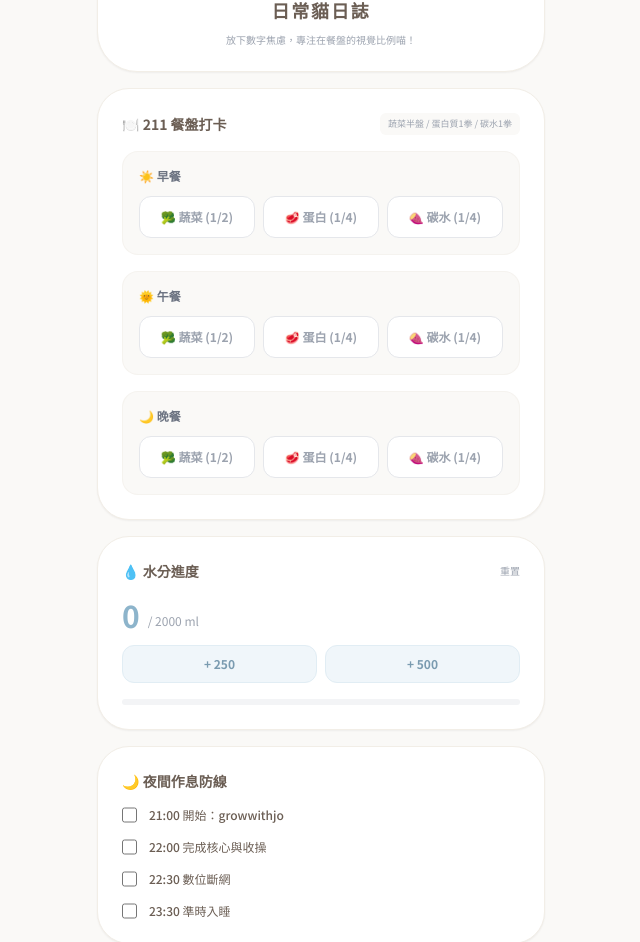
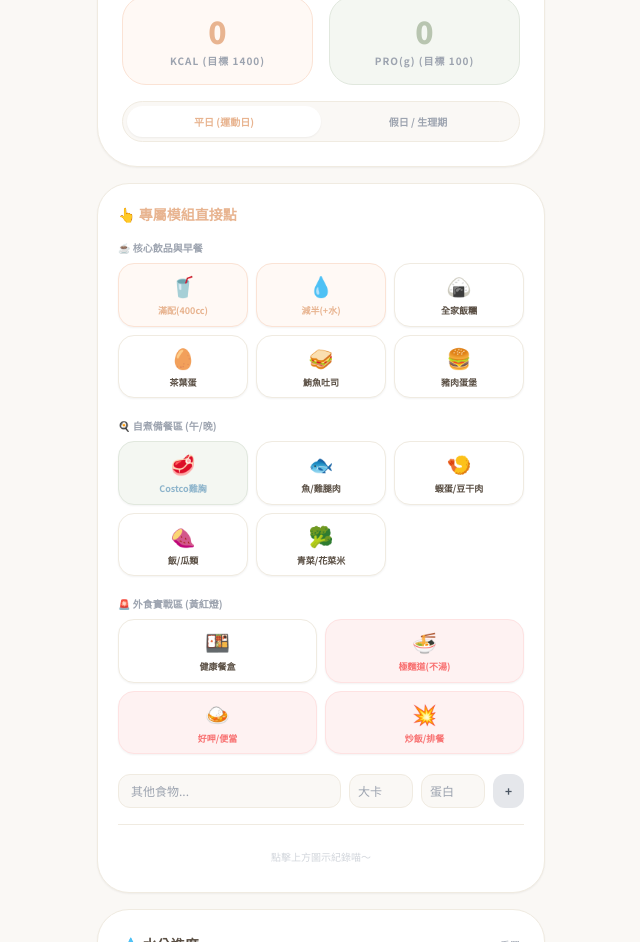
Before and after one commit to LulumeQQ/2026meow, a plain HTML site: page index.html in a window 1280 px wide. Shown: the part 105-1047 px from the top of the page, without its empty margins (319-959 px from the left). Drawn offline with nearby package versions, Linux system fonts and the light colour scheme.

Commit message:
Update index.html

```diff
--- a/index.html
+++ b/index.html
@@ -3,121 +3,157 @@
 <head>
     <meta charset="UTF-8">
     <meta name="viewport" content="width=device-width, initial-scale=1.0">
-    <title>日常貓日誌 🐾 211餐盤版</title>
+    <title>日常貓日誌 🐾 專屬模組版</title>
     <script src="https://cdn.tailwindcss.com"></script>
-    <script>
-        tailwind.config = {
-            theme: {
-                extend: {
-                    colors: {
-                        'cat-bg': '#FAF9F7',
-                        'cat-main': '#E8B490',
-                        'cat-green': '#B8C5B0',
-                        'cat-text': '#6B5E54',
-                        'cat-card': '#FFFFFF',
-                        'cat-border': '#F2EEE7'
-                    }
-                }
-            }
-        }
-    </script>
     <style>
-        @import url('https://fonts.googleapis.com/css2?family=Noto+Sans+TC:wght@400;500;700&display=swap');
-        body { font-family: 'Noto Sans TC', sans-serif; color: #6B5E54; background-color: #FAF9F7; }
+        @import url('https://fonts.googleapis.com/css2?family=Noto+Sans+TC:wght@400;500;700;900&display=swap');
+        body { font-family: 'Noto Sans TC', sans-serif; color: #5A4F44; background-color: #FAF8F5; }
         .no-scrollbar::-webkit-scrollbar { display: none; }
-        .task-checkbox:checked + label { text-decoration: line-through; color: #B8C5B0; }
+        .task-checkbox:checked + label { text-decoration: line-through; color: #A7B49E; }
 
-        /* 211 按鈕點擊後的狀態 */
-        .btn-veg.active { background-color: #e6f2e6; border-color: #B8C5B0; color: #5c8a5c; }
-        .btn-pro.active { background-color: #fff0e6; border-color: #E8B490; color: #d97736; }
-        .btn-car.active { background-color: #fdf5e6; border-color: #f0d5a8; color: #c49a45; }
+        /* 快捷按鈕點擊動畫 */
+        .tap-btn { transition: transform 0.1s, box-shadow 0.1s; }
+        .tap-btn:active { transform: scale(0.95); box-shadow: inset 0 2px 4px rgba(0,0,0,0.1); }
     </style>
 </head>
 <body class="min-h-screen flex justify-center py-6 px-4">
 
     <div class="max-w-md w-full space-y-4 pb-12">
 
-        <div class="bg-cat-card rounded-[2.5rem] shadow-sm border border-cat-border p-6 text-center">
+        <div class="bg-white rounded-[2.5rem] shadow-sm border border-[#F0EBE1] p-6">
             <div class="flex justify-between items-center mb-4">
                 <span class="text-3xl">🐈</span>
-                <input type="date" id="current-date" onchange="loadDateData()" class="border-none text-xs focus:outline-none cursor-pointer bg-cat-bg px-4 py-1.5 rounded-full font-bold">
+                <input type="date" id="current-date" onchange="loadDateData()" class="border-none text-xs font-bold text-gray-500 bg-[#FAF8F5] px-4 py-2 rounded-full focus:outline-none">
             </div>
-            <h1 class="text-lg font-bold tracking-widest text-cat-text mb-2">日常貓日誌</h1>
-            <p class="text-[10px] text-gray-400">放下數字焦慮，專注在餐盤的視覺比例喵！</p>
+
+            <div class="grid grid-cols-2 gap-4 mt-2">
+                <div class="bg-[#FFF9F5] p-4 rounded-3xl border border-[#FBE3D5] text-center">
+                    <div class="text-3xl font-black text-[#E8B490]" id="total-calories">0</div>
+                    <p class="text-[10px] text-gray-400 font-bold tracking-widest mt-1">KCAL (目標 <span id="target-cal">1400</span>)</p>
+                </div>
+                <div class="bg-[#F4F7F2] p-4 rounded-3xl border border-[#E1E8DE] text-center">
+                    <div class="text-3xl font-black text-[#B8C5B0]" id="total-protein">0</div>
+                    <p class="text-[10px] text-gray-400 font-bold tracking-widest mt-1">PRO(g) (目標 100)</p>
+                </div>
+            </div>
+
+            <div class="flex bg-[#FAF8F5] rounded-full p-1 border border-[#F0EBE1] mt-4 text-[10px]">
+                <button id="mode-weekday" onclick="setMode('weekday')" class="flex-1 py-2 rounded-full font-bold transition-all">平日 (運動日)</button>
+                <button id="mode-rest" onclick="setMode('rest')" class="flex-1 py-2 rounded-full font-bold text-gray-400 transition-all">假日 / 生理期</button>
+            </div>
         </div>
 
-        <div class="bg-cat-card rounded-[2rem] shadow-sm border border-cat-border p-6">
-            <div class="flex justify-between items-center mb-4">
-                <h2 class="font-bold flex items-center gap-2 text-sm text-cat-text">🍽️ 211 餐盤打卡</h2>
-                <div class="text-[9px] text-gray-400 bg-cat-bg px-2 py-1 rounded-md">蔬菜半盤 / 蛋白質1拳 / 碳水1拳</div>
-            </div>
+        <div class="bg-white rounded-[2rem] shadow-sm border border-[#F0EBE1] p-5">
+            <h2 class="font-bold text-sm text-[#E8B490] mb-4 flex items-center gap-2">👆 專屬模組直接點</h2>
 
-            <div class="space-y-4">
-                <div class="bg-cat-bg p-4 rounded-2xl border border-cat-border/50">
-                    <h3 class="text-xs font-bold mb-3 text-gray-500">☀️ 早餐</h3>
+            <div class="space-y-5">
+                <div>
+                    <h3 class="text-[10px] text-gray-400 font-bold mb-2">☕ 核心飲品與早餐</h3>
                     <div class="grid grid-cols-3 gap-2">
-                        <button onclick="toggleMeal('breakfast', 'veg')" id="breakfast-veg" class="btn-veg py-3 rounded-xl text-xs font-bold border border-gray-200 bg-white text-gray-400 transition-colors">🥦 蔬菜 (1/2)</button>
-                        <button onclick="toggleMeal('breakfast', 'pro')" id="breakfast-pro" class="btn-pro py-3 rounded-xl text-xs font-bold border border-gray-200 bg-white text-gray-400 transition-colors">🥩 蛋白 (1/4)</button>
-                        <button onclick="toggleMeal('breakfast', 'car')" id="breakfast-car" class="btn-car py-3 rounded-xl text-xs font-bold border border-gray-200 bg-white text-gray-400 transition-colors">🍠 碳水 (1/4)</button>
+                        <button onclick="quickAdd('滿配豆漿粉飲', 290, 39.6)" class="tap-btn bg-[#FFF9F5] border border-[#FBE3D5] rounded-2xl p-2 text-center shadow-sm">
+                            <div class="text-xl mb-1">🥤</div><div class="text-[9px] font-bold text-[#E8B490]">滿配(400cc)</div>
+                        </button>
+                        <button onclick="quickAdd('減半豆漿粉飲', 225, 32.8)" class="tap-btn bg-[#FFF9F5] border border-[#FBE3D5] rounded-2xl p-2 text-center shadow-sm">
+                            <div class="text-xl mb-1">💧</div><div class="text-[9px] font-bold text-[#E8B490]">減半(+水)</div>
+                        </button>
+                        <button onclick="quickAdd('全家飯糰', 190, 5)" class="tap-btn bg-white border border-[#F0EBE1] rounded-2xl p-2 text-center shadow-sm">
+                            <div class="text-xl mb-1">🍙</div><div class="text-[9px] font-bold">全家飯糰</div>
+                        </button>
+                        <button onclick="quickAdd('茶葉蛋', 75, 7)" class="tap-btn bg-white border border-[#F0EBE1] rounded-2xl p-2 text-center shadow-sm">
+                            <div class="text-xl mb-1">🥚</div><div class="text-[9px] font-bold">茶葉蛋</div>
+                        </button>
+                        <button onclick="quickAdd('鮪魚吐司(無醬)', 300, 12)" class="tap-btn bg-white border border-[#F0EBE1] rounded-2xl p-2 text-center shadow-sm">
+                            <div class="text-xl mb-1">🥪</div><div class="text-[9px] font-bold">鮪魚吐司</div>
+                        </button>
+                        <button onclick="quickAdd('豬肉蛋堡', 400, 15)" class="tap-btn bg-white border border-[#F0EBE1] rounded-2xl p-2 text-center shadow-sm">
+                            <div class="text-xl mb-1">🍔</div><div class="text-[9px] font-bold">豬肉蛋堡</div>
+                        </button>
                     </div>
                 </div>
 
-                <div class="bg-cat-bg p-4 rounded-2xl border border-cat-border/50">
-                    <h3 class="text-xs font-bold mb-3 text-gray-500">🌞 午餐</h3>
+                <div>
+                    <h3 class="text-[10px] text-gray-400 font-bold mb-2">🍳 自煮備餐區 (午/晚)</h3>
                     <div class="grid grid-cols-3 gap-2">
-                        <button onclick="toggleMeal('lunch', 'veg')" id="lunch-veg" class="btn-veg py-3 rounded-xl text-xs font-bold border border-gray-200 bg-white text-gray-400 transition-colors">🥦 蔬菜 (1/2)</button>
-                        <button onclick="toggleMeal('lunch', 'pro')" id="lunch-pro" class="btn-pro py-3 rounded-xl text-xs font-bold border border-gray-200 bg-white text-gray-400 transition-colors">🥩 蛋白 (1/4)</button>
-                        <button onclick="toggleMeal('lunch', 'car')" id="lunch-car" class="btn-car py-3 rounded-xl text-xs font-bold border border-gray-200 bg-white text-gray-400 transition-colors">🍠 碳水 (1/4)</button>
+                        <button onclick="quickAdd('Costco雞胸(150g)', 250, 46)" class="tap-btn bg-[#F4F7F2] border border-[#E1E8DE] rounded-2xl p-2 text-center shadow-sm">
+                            <div class="text-xl mb-1">🥩</div><div class="text-[9px] font-bold text-[#8DB4CB]">Costco雞胸</div>
+                        </button>
+                        <button onclick="quickAdd('鱸魚湯/烤雞腿', 150, 18)" class="tap-btn bg-white border border-[#F0EBE1] rounded-2xl p-2 text-center shadow-sm">
+                            <div class="text-xl mb-1">🐟</div><div class="text-[9px] font-bold">魚/雞腿肉</div>
+                        </button>
+                        <button onclick="quickAdd('蝦仁蛋/豆干肉絲', 200, 20)" class="tap-btn bg-white border border-[#F0EBE1] rounded-2xl p-2 text-center shadow-sm">
+                            <div class="text-xl mb-1">🍤</div><div class="text-[9px] font-bold">蝦蛋/豆干肉</div>
+                        </button>
+                        <button onclick="quickAdd('半碗飯/地瓜/南瓜', 140, 2)" class="tap-btn bg-white border border-[#F0EBE1] rounded-2xl p-2 text-center shadow-sm">
+                            <div class="text-xl mb-1">🍠</div><div class="text-[9px] font-bold">飯/瓜類</div>
+                        </button>
+                        <button onclick="quickAdd('炒青菜/花椰菜米', 60, 2)" class="tap-btn bg-white border border-[#F0EBE1] rounded-2xl p-2 text-center shadow-sm">
+                            <div class="text-xl mb-1">🥦</div><div class="text-[9px] font-bold">青菜/花菜米</div>
+                        </button>
                     </div>
                 </div>
 
-                <div class="bg-cat-bg p-4 rounded-2xl border border-cat-border/50">
-                    <h3 class="text-xs font-bold mb-3 text-gray-500">🌙 晚餐</h3>
-                    <div class="grid grid-cols-3 gap-2">
-                        <button onclick="toggleMeal('dinner', 'veg')" id="dinner-veg" class="btn-veg py-3 rounded-xl text-xs font-bold border border-gray-200 bg-white text-gray-400 transition-colors">🥦 蔬菜 (1/2)</button>
-                        <button onclick="toggleMeal('dinner', 'pro')" id="dinner-pro" class="btn-pro py-3 rounded-xl text-xs font-bold border border-gray-200 bg-white text-gray-400 transition-colors">🥩 蛋白 (1/4)</button>
-                        <button onclick="toggleMeal('dinner', 'car')" id="dinner-car" class="btn-car py-3 rounded-xl text-xs font-bold border border-gray-200 bg-white text-gray-400 transition-colors">🍠 碳水 (1/4)</button>
+                <div>
+                    <h3 class="text-[10px] text-gray-400 font-bold mb-2">🚨 外食實戰區 (黃紅燈)</h3>
+                    <div class="grid grid-cols-2 gap-2">
+                        <button onclick="quickAdd('健康餐盒', 450, 25)" class="tap-btn bg-white border border-[#F0EBE1] rounded-2xl p-2 text-center shadow-sm">
+                            <div class="text-xl mb-1">🍱</div><div class="text-[9px] font-bold">健康餐盒</div>
+                        </button>
+                        <button onclick="quickAdd('極麵道鍋燒(不喝湯)', 700, 25)" class="tap-btn bg-red-50 border border-red-100 rounded-2xl p-2 text-center shadow-sm">
+                            <div class="text-xl mb-1">🍜</div><div class="text-[9px] font-bold text-red-400">極麵道(不湯)</div>
+                        </button>
+                        <button onclick="quickAdd('好呷打拋/一般便當', 700, 25)" class="tap-btn bg-red-50 border border-red-100 rounded-2xl p-2 text-center shadow-sm">
+                            <div class="text-xl mb-1">🍛</div><div class="text-[9px] font-bold text-red-400">好呷/便當</div>
+                        </button>
+                        <button onclick="quickAdd('雞排炒飯/排餐', 850, 30)" class="tap-btn bg-red-50 border border-red-100 rounded-2xl p-2 text-center shadow-sm">
+                            <div class="text-xl mb-1">💥</div><div class="text-[9px] font-bold text-red-400">炒飯/排餐</div>
+                        </button>
                     </div>
                 </div>
+
+                <div class="mt-2 flex gap-2">
+                    <input type="text" id="manual-name" placeholder="其他食物..." class="flex-1 bg-[#FAF8F5] border border-[#F0EBE1] rounded-xl px-3 py-2 text-xs focus:outline-none">
+                    <input type="number" id="manual-cal" placeholder="大卡" class="w-16 bg-[#FAF8F5] border border-[#F0EBE1] rounded-xl px-2 py-2 text-xs focus:outline-none">
+                    <input type="number" id="manual-pro" placeholder="蛋白" class="w-16 bg-[#FAF8F5] border border-[#F0EBE1] rounded-xl px-2 py-2 text-xs focus:outline-none">
+                    <button onclick="manualAdd()" class="bg-gray-200 text-gray-600 rounded-xl px-3 text-xs font-bold">+</button>
+                </div>
+            </div>
+
+            <ul id="food-list" class="mt-4 space-y-2 max-h-32 overflow-y-auto no-scrollbar border-t border-[#F0EBE1] pt-4"></ul>
+        </div>
+
+        <div class="bg-white rounded-[2rem] shadow-sm border border-[#F0EBE1] p-6">
+            <div class="flex justify-between items-center mb-4">
+                <h2 class="font-bold flex items-center gap-2 text-sm">💧 水分進度</h2>
+                <button onclick="resetWater()" class="text-[10px] text-gray-400">重置</button>
+            </div>
+            <div class="flex items-end gap-2 mb-3">
+                <span class="text-3xl font-black text-[#8DB4CB]" id="water-display">0</span>
+                <span class="text-xs text-gray-400 mb-1">/ 2000 ml</span>
+            </div>
+            <div class="flex gap-2">
+                <button onclick="addWater(250)" class="tap-btn flex-1 bg-[#F0F6FA] text-[#7A9BB0] py-3 rounded-xl text-xs font-bold">+ 250</button>
+                <button onclick="addWater(500)" class="tap-btn flex-1 bg-[#F0F6FA] text-[#7A9BB0] py-3 rounded-xl text-xs font-bold">+ 500</button>
             </div>
         </div>
 
-        <div class="bg-cat-card rounded-[2rem] shadow-sm border border-cat-border p-6">
-            <div class="flex justify-between items-center mb-4">
-                <h2 class="font-bold flex items-center gap-2 text-sm">💧 水分進度</h2>
-                <button onclick="resetWater()" class="text-[10px] text-gray-400 hover:text-red-400">重置</button>
-            </div>
-            <div class="flex items-end gap-2 mb-3">
-                <span class="text-3xl font-bold text-[#8DB4CB]" id="water-display">0</span>
-                <span class="text-xs text-gray-400 mb-1">/ 2000 ml</span>
-            </div>
-            <div class="flex gap-2 mb-4">
-                <button onclick="addWater(250)" class="flex-1 bg-[#F0F6FA] text-[#7A9BB0] py-2.5 rounded-xl text-xs font-bold border border-[#E1EDF4]">+ 250</button>
-                <button onclick="addWater(500)" class="flex-1 bg-[#F0F6FA] text-[#7A9BB0] py-2.5 rounded-xl text-xs font-bold border border-[#E1EDF4]">+ 500</button>
-            </div>
-            <div class="w-full bg-gray-100 rounded-full h-1.5">
-                <div id="water-bar" class="bg-[#8DB4CB] h-1.5 rounded-full transition-all duration-500" style="width: 0%"></div>
-            </div>
-        </div>
-
-        <div class="bg-cat-card rounded-[2rem] shadow-sm border border-cat-border p-6">
-            <h2 class="font-bold flex items-center gap-2 mb-4 text-sm">🌙 夜間作息防線</h2>
+        <div class="bg-white rounded-[2rem] shadow-sm border border-[#F0EBE1] p-6" id="routine-module">
+            <h2 class="font-bold flex items-center gap-2 mb-4 text-sm text-[#6B5E54]">🌙 夜間防護線</h2>
             <div class="space-y-4">
                 <div class="flex items-center gap-3">
-                    <input type="checkbox" id="t1" onchange="saveTasks()" class="task-checkbox w-4 h-4 accent-cat-green">
-                    <label for="t1" class="text-xs font-medium cursor-pointer w-full">21:00 開始：growwithjo</label>
+                    <input type="checkbox" id="t1" onchange="saveTasks()" class="task-checkbox w-5 h-5 accent-[#B8C5B0]">
+                    <label for="t1" class="text-sm font-bold cursor-pointer w-full">21:00 開始：growwithjo</label>
                 </div>
                 <div class="flex items-center gap-3">
-                    <input type="checkbox" id="t2" onchange="saveTasks()" class="task-checkbox w-4 h-4 accent-cat-green">
-                    <label for="t2" class="text-xs font-medium cursor-pointer w-full">22:00 完成核心與收操</label>
+                    <input type="checkbox" id="t2" onchange="saveTasks()" class="task-checkbox w-5 h-5 accent-[#B8C5B0]">
+                    <label for="t2" class="text-sm font-bold cursor-pointer w-full">22:00 完成核心與收操</label>
                 </div>
                 <div class="flex items-center gap-3">
-                    <input type="checkbox" id="t3" onchange="saveTasks()" class="task-checkbox w-4 h-4 accent-cat-green">
-                    <label for="t3" class="text-xs font-medium cursor-pointer w-full">22:30 數位斷網</label>
+                    <input type="checkbox" id="t3" onchange="saveTasks()" class="task-checkbox w-5 h-5 accent-[#B8C5B0]">
+                    <label for="t3" class="text-sm font-bold cursor-pointer w-full">22:30 數位斷網</label>
                 </div>
                 <div class="flex items-center gap-3">
-                    <input type="checkbox" id="t4" onchange="saveTasks()" class="task-checkbox w-4 h-4 accent-cat-green">
-                    <label for="t4" class="text-xs font-medium cursor-pointer w-full">23:30 準時入睡</label>
+                    <input type="checkbox" id="t4" onchange="saveTasks()" class="task-checkbox w-5 h-5 accent-[#B8C5B0]">
+                    <label for="t4" class="text-sm font-bold cursor-pointer w-full">23:30 準時入睡</label>
                 </div>
             </div>
         </div>
@@ -125,59 +161,86 @@
     </div>
 
     <script>
-        // 資料庫結構更新為 211 紀錄
-        let db = JSON.parse(localStorage.getItem('cat_v211_db')) || {};
+        let db = JSON.parse(localStorage.getItem('cat_pos_custom_db')) || {};
         const datePicker = document.getElementById('current-date');
         datePicker.value = new Date().toISOString().split('T')[0];
 
         function initDayData(date) {
             if (!db[date]) {
-                db[date] = {
-                    water: 0,
-                    meals: {
-                        breakfast: { veg: false, pro: false, car: false },
-                        lunch: { veg: false, pro: false, car: false },
-                        dinner: { veg: false, pro: false, car: false }
-                    },
-                    tasks: { t1: false, t2: false, t3: false, t4: false }
-                };
+                db[date] = { mode: 'weekday', water: 0, records: [], tasks: { t1: false, t2: false, t3: false, t4: false } };
             }
             return db[date];
         }
 
         function loadDateData() {
             initDayData(datePicker.value);
+            setModeUI(db[datePicker.value].mode);
             updateUI();
         }
 
-        function save() { localStorage.setItem('cat_v211_db', JSON.stringify(db)); }
+        function save() { localStorage.setItem('cat_pos_custom_db', JSON.stringify(db)); }
 
-        // 211 打卡邏輯
-        function toggleMeal(mealType, category) {
-            const date = datePicker.value;
-            db[date].meals[mealType][category] = !db[date].meals[mealType][category];
+        function setMode(mode) {
+            db[datePicker.value].mode = mode;
+            setModeUI(mode);
             save();
             updateUI();
         }
 
-        // 水分邏輯
-        function addWater(ml) {
+        function setModeUI(mode) {
+            const btnW = document.getElementById('mode-weekday');
+            const btnR = document.getElementById('mode-rest');
+            if (mode === 'weekday') {
+                btnW.className = "flex-1 py-2 rounded-full bg-white shadow-sm font-bold text-[#E8B490] transition-all";
+                btnR.className = "flex-1 py-2 rounded-full font-bold text-gray-400 transition-all";
+                document.getElementById('routine-module').style.display = 'block';
+                document.getElementById('target-cal').innerText = '1400';
+            } else {
+                btnR.className = "flex-1 py-2 rounded-full bg-white shadow-sm font-bold text-[#E8B490] transition-all";
+                btnW.className = "flex-1 py-2 rounded-full font-bold text-gray-400 transition-all";
+                document.getElementById('routine-module').style.display = 'none';
+                document.getElementById('target-cal').innerText = '1300';
+            }
+        }
+
+        // --- 核心：一鍵快速點餐 ---
+        function quickAdd(name, cal, pro) {
             const date = datePicker.value;
-            db[date].water = Math.min((db[date].water || 0) + ml, 2000);
+            db[date].records.push({ id: Date.now(), name, cal, pro });
+            save();
+            updateUI();
+
+            // 手機震動回饋
+            if (navigator.vibrate) navigator.vibrate(50);
+        }
+
+        function manualAdd() {
+            const name = document.getElementById('manual-name').value;
+            const cal = parseFloat(document.getElementById('manual-cal').value) || 0;
+            const pro = parseFloat(document.getElementById('manual-pro').value) || 0;
+            if (!name) return;
+
+            const date = datePicker.value;
+            db[date].records.push({ id: Date.now(), name, cal, pro });
+            save();
+            document.getElementById('manual-name').value = '';
+            document.getElementById('manual-cal').value = '';
+            document.getElementById('manual-pro').value = '';
+            updateUI();
+        }
+
+        function deleteRecord(id) {
+            db[datePicker.value].records = db[datePicker.value].records.filter(r => r.id !== id);
             save();
             updateUI();
         }
 
-        function resetWater() {
-            db[datePicker.value].water = 0;
-            save();
-            updateUI();
-        }
+        function addWater(ml) { db[datePicker.value].water = Math.min((db[datePicker.value].water || 0) + ml, 2000); save(); updateUI(); }
+        function resetWater() { db[datePicker.value].water = 0; save(); updateUI(); }
 
-        // 任務邏輯
         function saveTasks() {
-            const date = datePicker.value;
-            db[date].tasks = {
+            const d = datePicker.value;
+            db[d].tasks = {
                 t1: document.getElementById('t1').checked,
                 t2: document.getElementById('t2').checked,
                 t3: document.getElementById('t3').checked,
@@ -186,37 +249,37 @@
             save();
         }
 
-        // 介面更新
         function updateUI() {
             const data = db[datePicker.value];
+            document.getElementById('water-display').innerText = data.water || 0;
 
-            // 更新水分
-            document.getElementById('water-display').innerText = data.water || 0;
-            document.getElementById('water-bar').style.width = `${((data.water || 0) / 2000) * 100}%`;
+            const totalCal = Math.round((data.records || []).reduce((s, r) => s + r.cal, 0));
+            const totalPro = Math.round((data.records || []).reduce((s, r) => s + r.pro, 0) * 10) / 10;
+            const target = data.mode === 'weekday' ? 1400 : 1300;
 
-            // 更新 211 按鈕狀態
-            const meals = ['breakfast', 'lunch', 'dinner'];
-            const categories = ['veg', 'pro', 'car'];
+            document.getElementById('total-calories').innerText = totalCal;
+            document.getElementById('total-protein').innerText = totalPro;
 
-            meals.forEach(meal => {
-                categories.forEach(cat => {
-                    const btn = document.getElementById(`${meal}-${cat}`);
-                    if (data.meals[meal][cat]) {
-                        btn.classList.add('active');
-                    } else {
-                        btn.classList.remove('active');
-                    }
-                });
-            });
+            // 超標警示
+            document.getElementById('total-calories').className = totalCal > target ? 'text-3xl font-black text-red-400' : 'text-3xl font-black text-[#E8B490]';
 
-            // 更新任務勾選
+            const list = document.getElementById('food-list');
+            list.innerHTML = (data.records || []).map(r => `
+                <li class="flex justify-between items-center bg-[#FAF8F5] p-3 rounded-xl border border-[#F0EBE1]">
+                    <div class="flex flex-col">
+                        <span class="text-xs font-bold text-[#6B5E54]">${r.name}</span>
+                        <span class="text-[10px] text-gray-400">${r.cal} kcal / ${r.pro}g 蛋白</span>
+                    </div>
+                    <button onclick="deleteRecord(${r.id})" class="text-gray-300 hover:text-red-300 font-bold px-2">✕</button>
+                </li>
+            `).join('') || '<li class="text-center text-gray-300 text-[10px] py-2">點擊上方圖示紀錄喵～</li>';
+
             document.getElementById('t1').checked = data.tasks?.t1 || false;
             document.getElementById('t2').checked = data.tasks?.t2 || false;
             document.getElementById('t3').checked = data.tasks?.t3 || false;
             document.getElementById('t4').checked = data.tasks?.t4 || false;
         }
 
-        // 啟動
         loadDateData();
     </script>
 </body>
```
